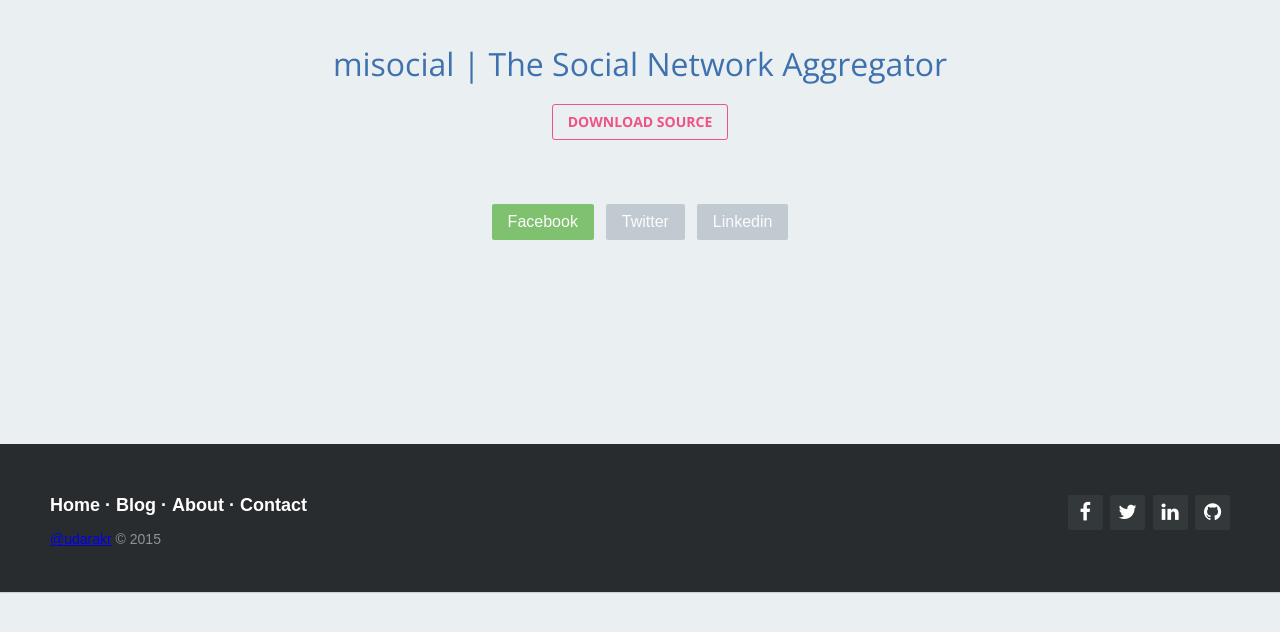
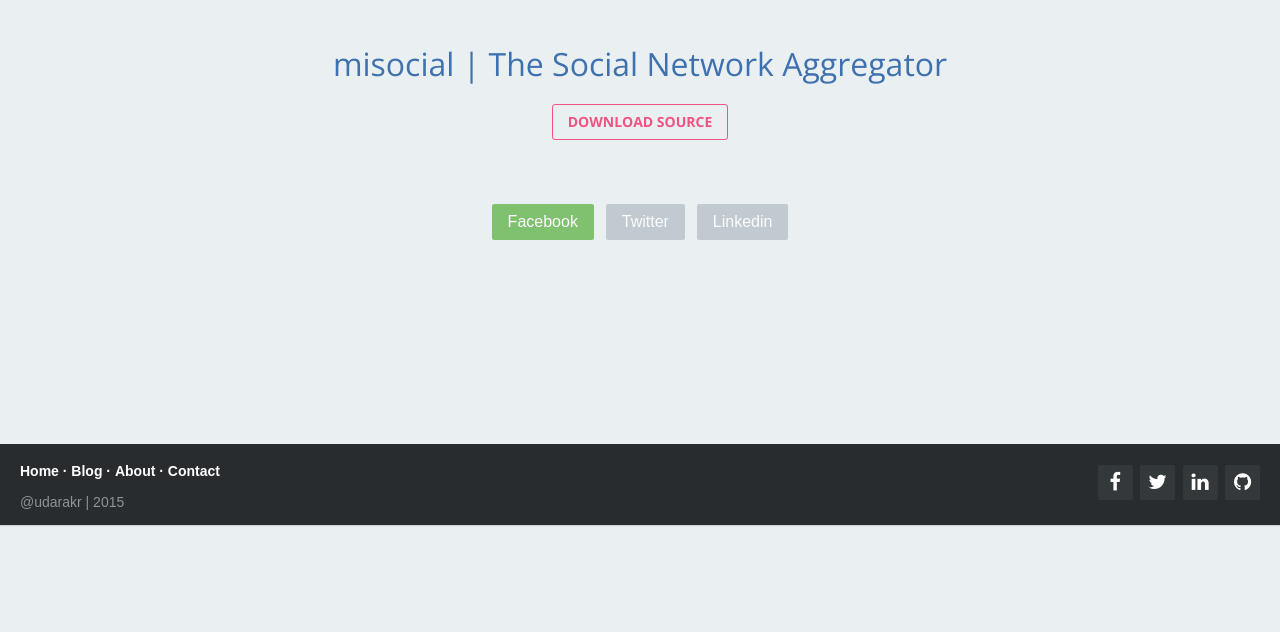
Before and after one commit to udarakr/misocial, a plain HTML site: page index.html in a window 1280 px wide. Drawn offline with nearby package versions, Linux system fonts and the light colour scheme.

Commit message:
adjusting footer size etc

```diff
--- a/index.html
+++ b/index.html
@@ -56,7 +56,7 @@
 					<a href="#">Contact</a>
 				</p>
 
-				<p> <a href="https://twitter.com/udarakr">@udarakr</a> &copy; 2015</p>
+				<p>@udarakr | 2015</p>
 			</div>
 
 		</footer>
--- a/themes/default/css/footer.css
+++ b/themes/default/css/footer.css
@@ -6,7 +6,7 @@
 	text-align: left;
 	font: normal 16px sans-serif;
 
-	padding: 45px 50px;
+	padding: 15px 20px;
 	margin-top: 80px;
 }
 
@@ -19,7 +19,7 @@
 /* Footer links */
 
 .footer-distributed p.footer-links{
-	font-size:18px;
+	font-size:14px;
 	font-weight: bold;
 	color:  #ffffff;
 	margin: 0 0 10px;
```
